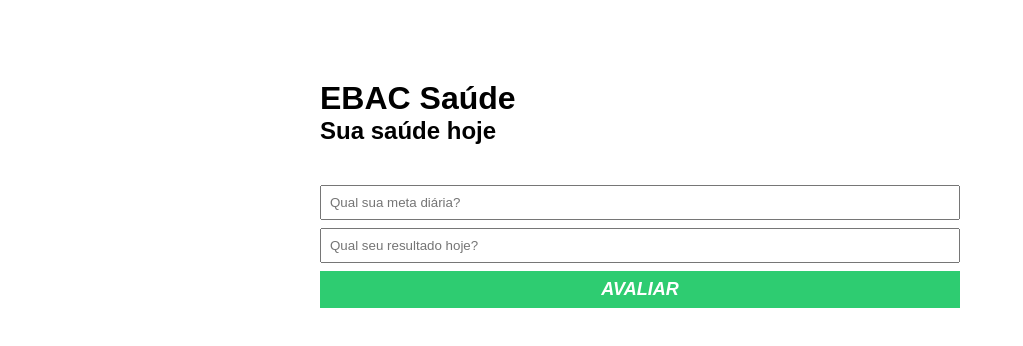
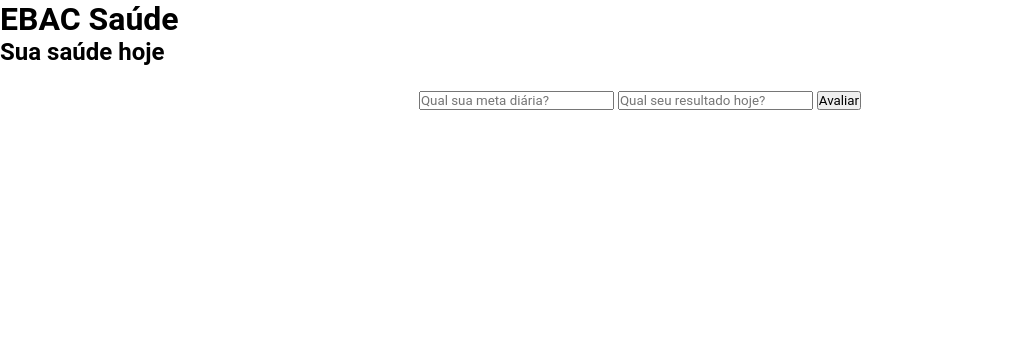
Before and after one commit to BrunoLucizano/curso_ebac_frontend, a plain HTML site: page index.html in a window 1280 px wide. Shown: the whole page, without its empty margins (0-1023 px from the left). Drawn offline with Linux system fonts and the light colour scheme.

Commit message:
criação de html

```diff
--- a/main.css
+++ b/main.css
@@ -2,39 +2,28 @@
     margin: 0;
     padding: 0;
     box-sizing: border-box;
-    font-family: sans-serif;
+    font-family: 'Roboto', sans-serif;
 }
 
+header { /*cabeçalho*/
+    background-color: #fff;/*cor de fundo*/
+    padding: 16px;/*espaço entre itens*/
+    color: blue;/*cor do texto*/
+    display: flex;/*posicionamento do diplay*/
+    border-bottom: 16px solid darkgray;/*cor da bora do botão*/
+    justify-content: center;/*centralizando texto*/
+    font-style: italic;/*stilo da fonte em itálico*/
+}
 
-.container {
-    margin: 80px auto;
-    max-width: 640px;
-    width: 100%;
+header button {/*botão do cabeçalho*/
+    margin-left: 16px;/*margem a esquerda do botão*/
+}
+.container img {/*imagem dentro do .container*/
+    max-width: 30px;/*definindo tamanho máximo do elemento*/
 }
 
 form {
-    margin-top: 40px;
+    background-color: #fff;
+    padding: 24px 0;
+    text-align: center;
 }
-
-input, textarea, button {
-    display: block;
-    padding: 8px;
-    margin-bottom: 8px;
-    width: 100%;
-    resize: none;
-}
-
-button {
-    background-color: #2ecc71;
-    border: none;
-    text-transform: uppercase;
-    color: #fff;
-    font-weight: bold;
-    font-size: 18px;
-    font-style: italic;
-    cursor: pointer;
-}
-
-button:hover {
-    background-color: #27ae60;
-}
```
